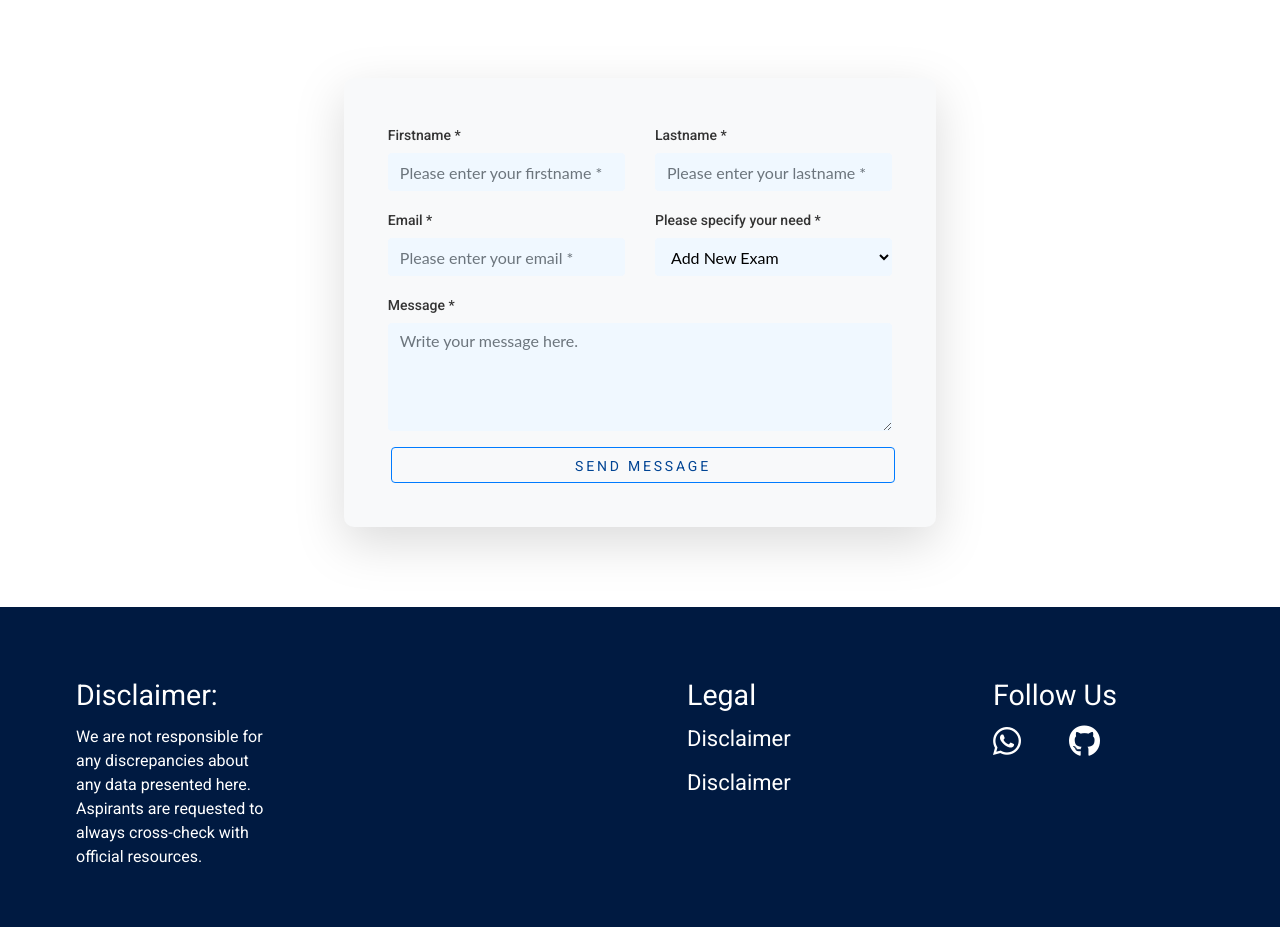
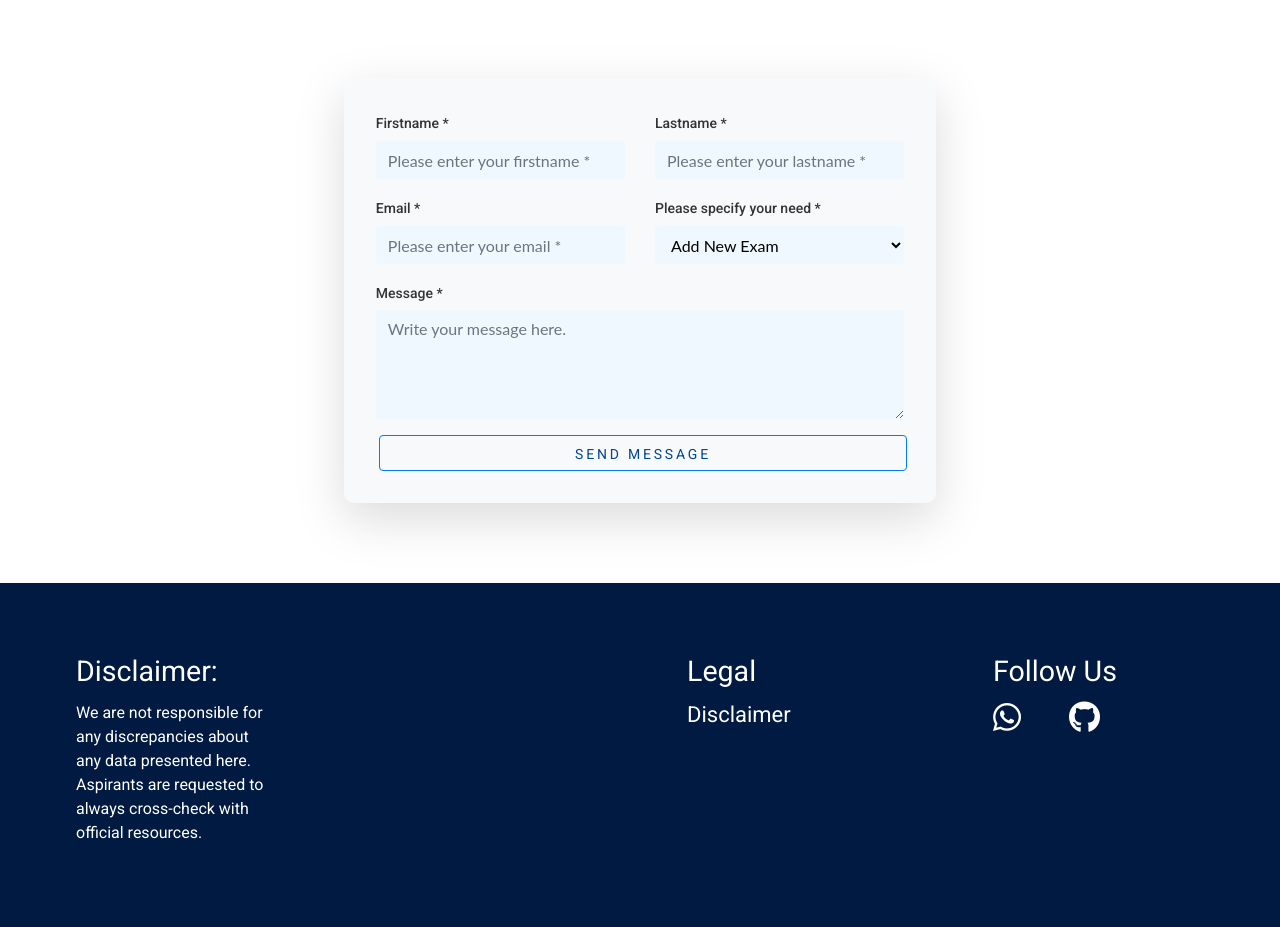
Before and after one commit to SrikantShubam/examtards_frontend, a React (Create React App) app: page /contact-us in a window 1280 px wide. Shown: the part 405-1332 px from the top of the page. Built offline with nearby package versions, Linux system fonts and the light colour scheme; no server answers.

Commit message:
side card improvements

```diff
--- a/src/components/Card/cards.css
+++ b/src/components/Card/cards.css
@@ -5,7 +5,7 @@
   }
   .card-side{
     padding-top: 2rem;
-    margin-right: 2rem;
+    padding-right: 1rem;
 
   }
   .small-card{
@@ -25,6 +25,7 @@ word-wrap: break-word
   }
   .card-body {
     flex: 1; /* Allow the card-body to take remaining space */
+    padding: .5rem;
   }
 
 
--- a/src/components/Footer/Footer.js
+++ b/src/components/Footer/Footer.js
@@ -18,7 +18,7 @@ function Footer() {
         <h3>Legal</h3>
 
         <Link to="/disclaimer"><h4 className='mt-3'>Disclaimer</h4></Link>
-        <h4 className='mt-3'>Disclaimer</h4>
+
       </div>
       <div className="col-md-4   col-sm-12 L3 ">
         <h3 >Follow Us</h3>
```
